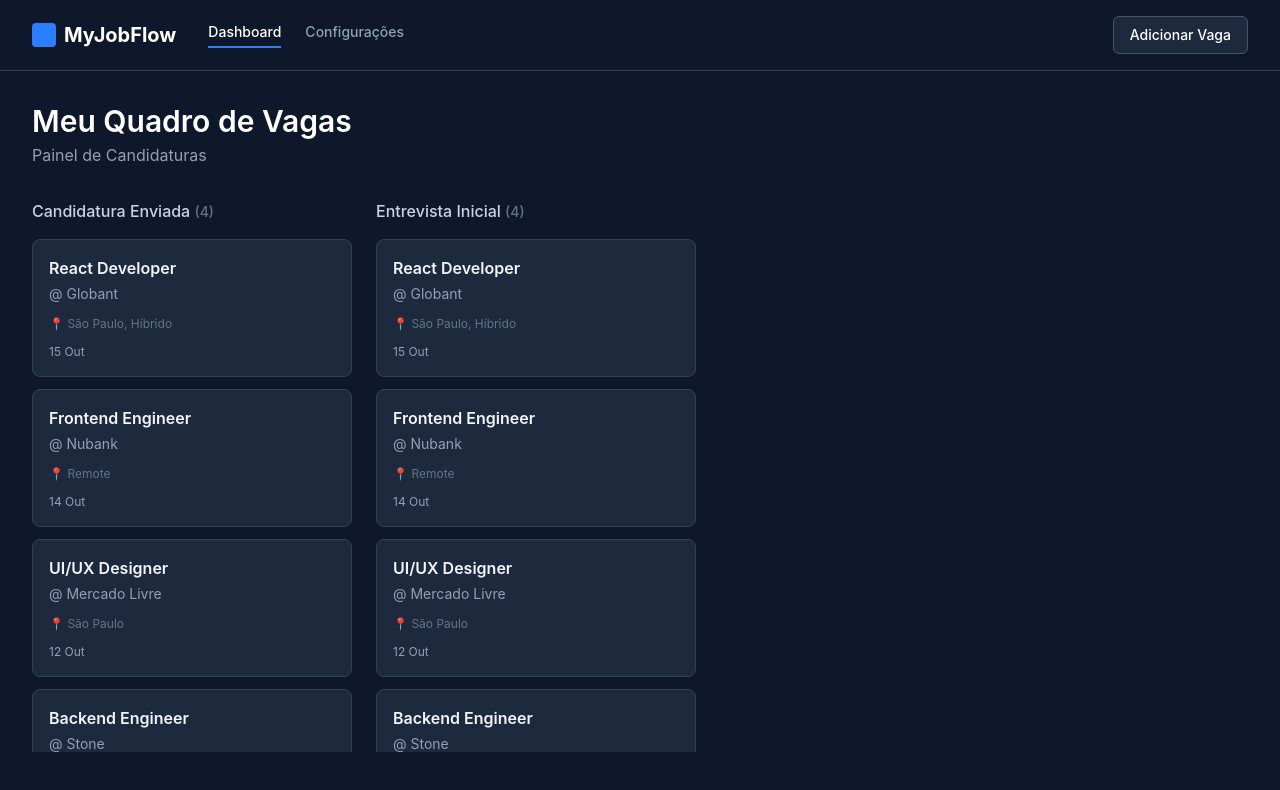
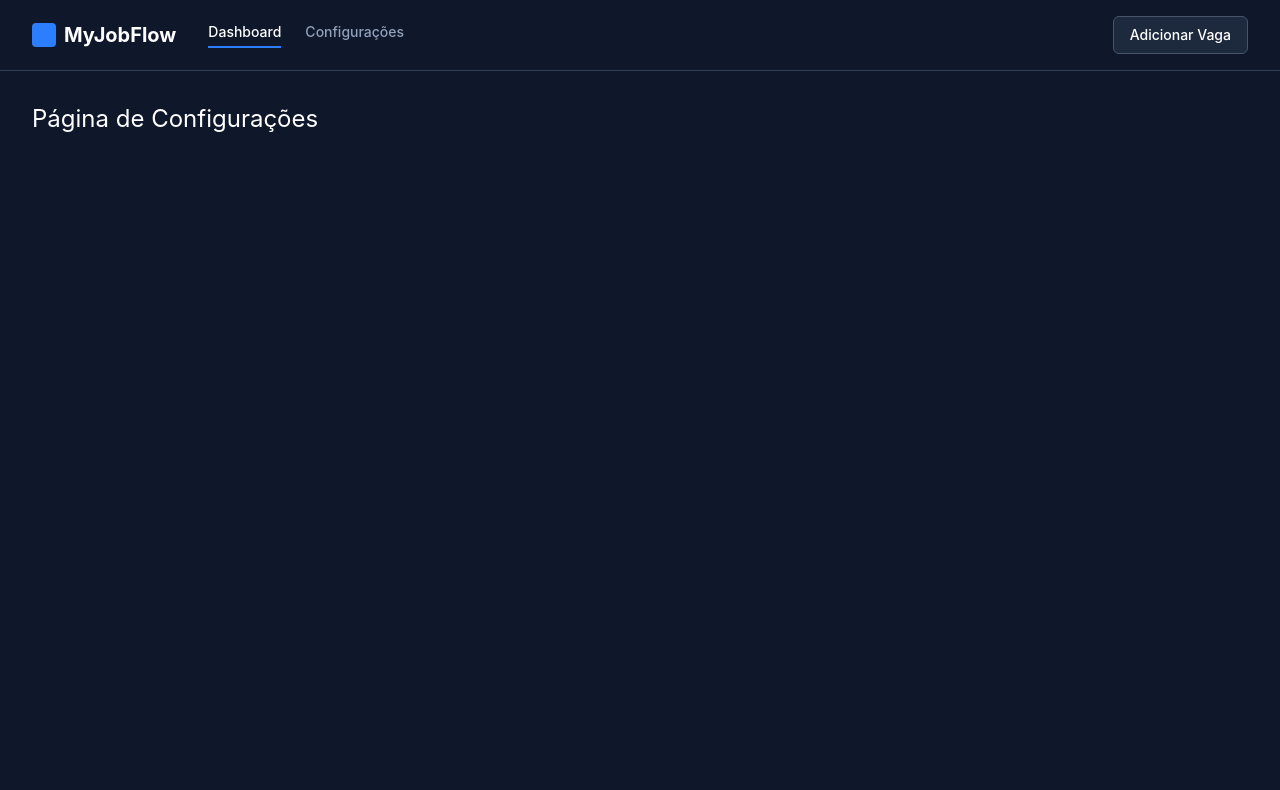
Before and after one commit to NicolasES/my-job-flow, a React (Vite) app in the folder my-job-flow/: page /configurations in a window 1280 px wide. Shown: the top 790 px of the page. Built offline with nearby package versions, Linux system fonts and the light colour scheme.

Commit message:
feat: implement routing with react-router-dom

```diff
--- a/my-job-flow/package.json
+++ b/my-job-flow/package.json
@@ -13,6 +13,7 @@
     "@tailwindcss/vite": "^4.3.0",
     "react": "^19.2.6",
     "react-dom": "^19.2.6",
+    "react-router-dom": "^7.16.0",
     "tailwindcss": "^4.3.0"
   },
   "devDependencies": {
--- a/my-job-flow/src/App.tsx
+++ b/my-job-flow/src/App.tsx
@@ -1,10 +1,33 @@
+import { createBrowserRouter, RouterProvider } from 'react-router-dom'
+
 import MainLayout from "./layouts/MainLayout"
 import Dashboard from "./pages/Dashboard"
+import NewJob from "./pages/NewJob"
+import Configurations from "./pages/Configurations"
+
+const router = createBrowserRouter([
+  {
+    path: '/',
+    element: <MainLayout />,
+    children: [
+      {
+        index: true,
+        element: <Dashboard />
+      },
+      {
+        path: 'new-job',
+        element: <NewJob />
+      },
+      {
+        path: 'configurations',
+        element: <Configurations />
+      }
+    ]
+  }
+])
 
 function App() {
-  return <MainLayout>
-    <Dashboard />
-  </MainLayout>
+  return <RouterProvider router={router} />
 }
 
 export default App
--- a/my-job-flow/src/layouts/MainLayout.tsx
+++ b/my-job-flow/src/layouts/MainLayout.tsx
@@ -1,6 +1,6 @@
-import type { ReactNode } from "react"
+import { Link, Outlet } from "react-router-dom"
 
-function MainLayout({ children }: { children: ReactNode }) {
+function MainLayout() {
     return (
         <div className="h-screen flex flex-col bg-slate-900 text-slate-100 font-sans">
             <header className="flex items-center justify-between px-8 py-4 bg-slate-900 border-b border-slate-700">
@@ -16,22 +16,22 @@
                     {/* Links de Navegação */}
                     <nav className="flex gap-6 text-sm font-medium text-slate-400">
                         {/* O link ativo geralmente tem cor diferente e uma bordinha embaixo */}
-                        <a href="#" className="text-white border-b-2 border-blue-500 pb-1">Dashboard</a>
-                        <a href="#" className="hover:text-white transition-colors pb-1">Configurações</a>
+                        <Link to="/" className="text-white border-b-2 border-blue-500 pb-1">Dashboard</Link>
+                        <Link to="/configurations" className="hover:text-white transition-colors pb-1">Configurações</Link>
                     </nav>
                 </div>
 
                 {/* Direita: Botões e Perfil */}
                 <div className="flex items-center gap-6">
-                    <button className="px-4 py-2 text-sm font-medium text-white bg-slate-800 border border-slate-600 rounded-md hover:bg-slate-700 transition-colors">
+                    <Link to="/new-job" className="px-4 py-2 text-sm font-medium text-white bg-slate-800 border border-slate-600 rounded-md hover:bg-slate-700 transition-colors">
                         Adicionar Vaga
-                    </button>
+                    </Link>
                 </div>
 
             </header>
 
             <main className="flex-1 overflow-hidden flex flex-col">
-                {children}
+                <Outlet />
             </main>
         </div>
     )
--- /dev/null
+++ b/my-job-flow/src/pages/Configurations.tsx
@@ -0,0 +1,3 @@
+export default function Configurations() {
+    return <div className="p-8"><h1 className="text-white text-2xl">Página de Configurações</h1></div>
+}
--- /dev/null
+++ b/my-job-flow/src/pages/NewJob.tsx
@@ -0,0 +1,3 @@
+export default function NewJob() {
+    return <div className="p-8"><h1 className="text-white text-2xl">Nova Candidatura (Formulário)</h1></div>
+}
```
Also changed, not shown: 1 other file (tests, documents, lock files or other folders).
